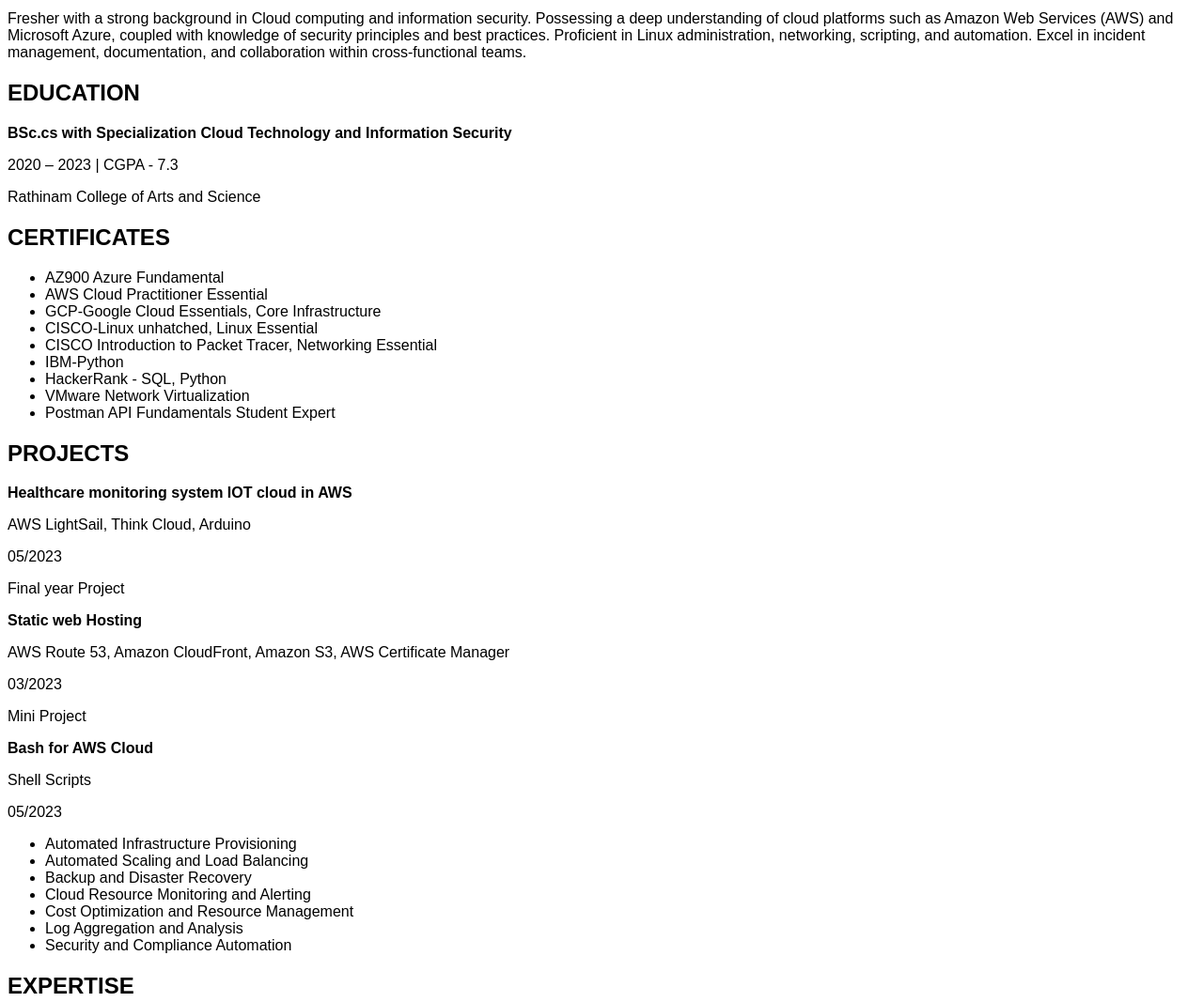
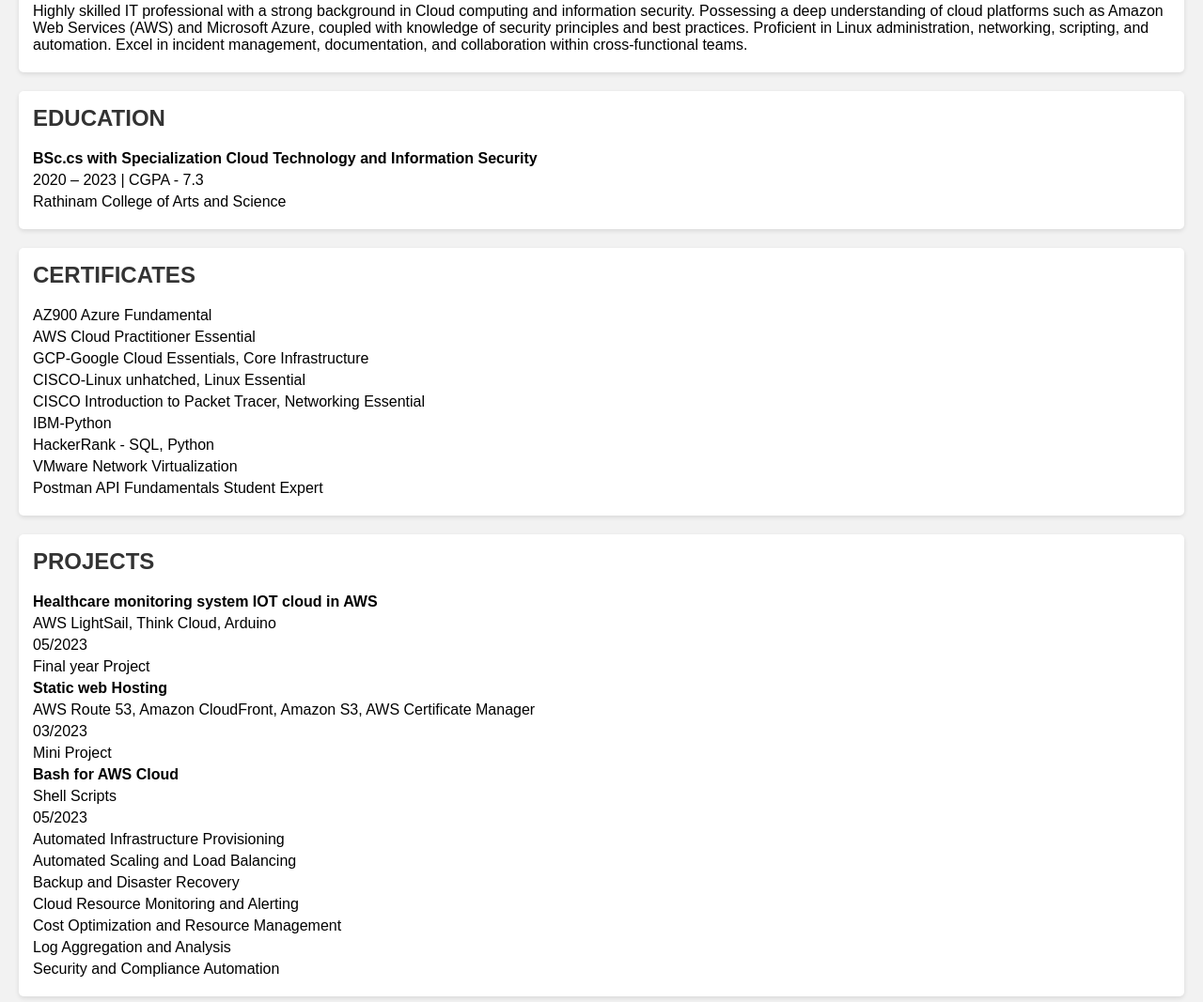
Before and after one commit to Vasanthabalaji01/vasanthabalaji_portfolio, a plain HTML site: page index.html in a window 1280 px wide. Shown: the part 359-1426 px from the top of the page at 94% size. Drawn offline with Linux system fonts and the light colour scheme.

Commit message:
Update index.html

```diff
--- a/index.html
+++ b/index.html
@@ -5,19 +5,52 @@
   <style>
     body {
       font-family: Arial, sans-serif;
+      background-color: #f2f2f2;
+      margin: 0;
+      padding: 20px;
     }
 
     h1 {
       color: #333;
       text-decoration: underline;
+      margin-bottom: 10px;
+    }
+
+    p {
+      margin: 5px 0;
+    }
+
+    a {
+      color: #007bff;
+      text-decoration: none;
     }
 
     .section {
       margin-bottom: 20px;
+      background-color: #fff;
+      padding: 15px;
+      border-radius: 5px;
+      box-shadow: 0 2px 5px rgba(0, 0, 0, 0.1);
+    }
+
+    .section h2 {
+      color: #333;
+      margin-top: 0;
+    }
+
+    ul {
+      margin: 0;
+      padding: 0;
+      list-style-type: none;
+    }
+
+    ul li {
+      margin-bottom: 5px;
     }
   </style>
 </head>
 <body>
+  <div class="section">
     <h1>Vasanthabalaji K</h1>
     <p>Cloud Engineer</p>
     <p>Email: vasanthabalaji08@gmail.com</p>
@@ -26,10 +59,11 @@
     <p>LinkedIn: <a href="https://www.linkedin.com/in/vasanthabalaji">vasanthabalaji</a></p>
     <p>GitHub: <a href="https://github.com/vasanthabalaji45">vasanthabalaji45</a></p>
     <p>Twitter: <a href="https://twitter.com/vasanthabalajik0">vasanthabalajik0</a></p>
+  </div>
 
   <div class="section">
     <h2>PROFILE</h2>
-    <p>Fresher with a strong background in Cloud computing and information security. Possessing a deep understanding of cloud platforms such as Amazon Web Services (AWS) and Microsoft Azure, coupled with knowledge of security principles and best practices. Proficient in Linux administration, networking, scripting, and automation. Excel in incident management, documentation, and collaboration within cross-functional teams.</p>
+    <p>Highly skilled IT professional with a strong background in Cloud computing and information security. Possessing a deep understanding of cloud platforms such as Amazon Web Services (AWS) and Microsoft Azure, coupled with knowledge of security principles and best practices. Proficient in Linux administration, networking, scripting, and automation. Excel in incident management, documentation, and collaboration within cross-functional teams.</p>
   </div>
 
   <div class="section">
@@ -56,19 +90,25 @@
 
   <div class="section">
     <h2>PROJECTS</h2>
-    <p><strong>Healthcare monitoring system IOT cloud in AWS</strong></p>
-    <p>AWS LightSail, Think Cloud, Arduino</p>
-    <p>05/2023</p>
-    <p>Final year Project</p>
+    <ul>
+      <li><strong>Healthcare monitoring system IOT cloud in AWS</strong></li>
+      <li>AWS LightSail, Think Cloud, Arduino</li>
+      <li>05/2023</li>
+      <li>Final year Project</li>
+    </ul>
 
-    <p><strong>Static web Hosting</strong></p>
-    <p>AWS Route 53, Amazon CloudFront, Amazon S3, AWS Certificate Manager</p>
-    <p>03/2023</p>
-    <p>Mini Project</p>
+    <ul>
+      <li><strong>Static web Hosting</strong></li>
+      <li>AWS Route 53, Amazon CloudFront, Amazon S3, AWS Certificate Manager</li>
+      <li>03/2023</li>
+      <li>Mini Project</li>
+    </ul>
 
-    <p><strong>Bash for AWS Cloud</strong></p>
-    <p>Shell Scripts</p>
-    <p>05/2023</p>
+    <ul>
+      <li><strong>Bash for AWS Cloud</strong></li>
+      <li>Shell Scripts</li>
+      <li>05/2023</li>
+      <li>
         <ul>
           <li>Automated Infrastructure Provisioning</li>
           <li>Automated Scaling and Load Balancing</li>
@@ -77,6 +117,8 @@
           <li>Cost Optimization and Resource Management</li>
           <li>Log Aggregation and Analysis</li>
           <li>Security and Compliance Automation</li>
+        </ul>
+      </li>
     </ul>
   </div>
 
```
Lines whose indentation alone changed are shown as unchanged.
